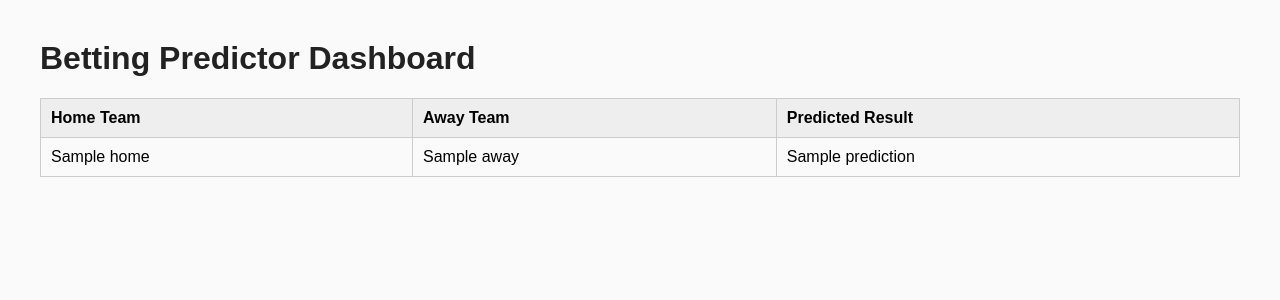
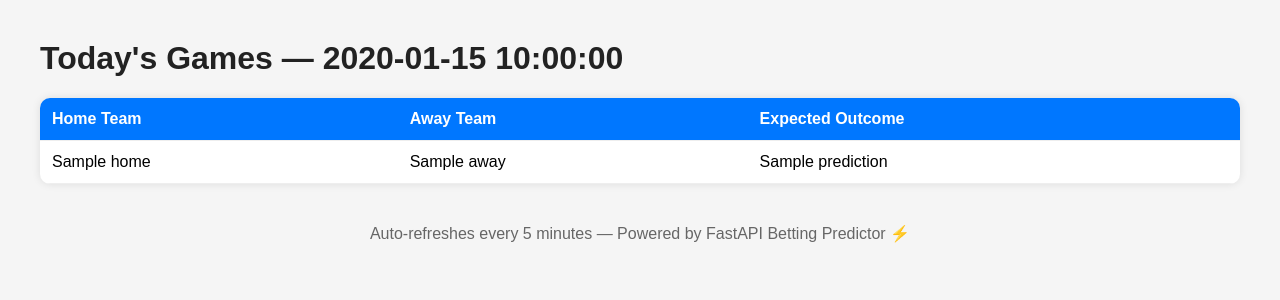
Before and after one commit to timdex-sys/fastapi-betting-predictor, a FastAPI app: template templates/dashboard.html in a window 1280 px wide. Shown: the top 300 px of the page. Run offline with FastAPI, Linux system fonts and the light colour scheme; the template is opened without the code that fills it: most values are stand-ins (such as "Sample title", 1, 10 or a date in 2020).

Commit message:
Add dashboard auto-refresh and today’s games display

```diff
--- a/main.py
+++ b/main.py
@@ -1,29 +1,30 @@
 from fastapi import FastAPI, Request
-from fastapi.responses import HTMLResponse
 from fastapi.templating import Jinja2Templates
+from fastapi.staticfiles import StaticFiles
+from datetime import date
 
-# Initialize app
-app = FastAPI(title="Betting Predictor Dashboard")
+app = FastAPI()
 
-# Tell FastAPI where the templates are
-templates = Jinja2Templates(directory="templates")
+# Setup templates folder
+templates = Jinja2Templates(directory="dashboard/templates")
 
-# Example: mock data (later this will come from your predictor)
-today_matches = [
-    {"home": "Aston Villa", "away": "Maccabi Tel Aviv", "prediction": "Aston Villa Win"},
-    {"home": "Bologna", "away": "Brann", "prediction": "Bologna Win"},
-    {"home": "Sturm Graz", "away": "Nottingham", "prediction": "Nottingham Win"},
-]
+# Optional: if you have static files (CSS, JS)
+app.mount("/static", StaticFiles(directory="dashboard/static"), name="static")
 
-# Route for the dashboard page
-@app.get("/", response_class=HTMLResponse)
+# Example mock predictions (replace later with real database data)
+def get_today_predictions():
+    return [
+        {"home": "Arsenal", "away": "Chelsea", "prediction": "Arsenal Win"},
+        {"home": "Real Madrid", "away": "Barcelona", "prediction": "Draw"},
+        {"home": "Man City", "away": "Liverpool", "prediction": "Man City Win"},
+        {"home": "PSG", "away": "Monaco", "prediction": "PSG Win"},
+    ]
+
+@app.get("/")
 def home(request: Request):
+    today = date.today().strftime("%Y-%m-%d")
+    games = get_today_predictions()
     return templates.TemplateResponse(
-        "dashboard.html",
-        {"request": request, "matches": today_matches}
+        "index.html",
+        {"request": request, "today": today, "matches": games}
     )
-
-# Optional API endpoint if you need JSON data
-@app.get("/api/matches")
-def get_matches():
-    return {"matches": today_matches}
--- a/templates/dashboard.html
+++ b/templates/dashboard.html
@@ -1,32 +1,70 @@
 <!DOCTYPE html>
 <html lang="en">
 <head>
-  <meta charset="UTF-8" />
-  <meta name="viewport" content="width=device-width, initial-scale=1.0" />
+    <meta charset="UTF-8">
+    <meta name="viewport" content="width=device-width, initial-scale=1.0">
     <title>Betting Predictor Dashboard</title>
+    <meta http-equiv="refresh" content="300"> <!-- Auto-refresh every 5 min -->
     <style>
-    body { font-family: Arial, sans-serif; background: #fafafa; margin: 40px; }
-    h1 { color: #222; }
-    table { border-collapse: collapse; width: 100%; }
-    th, td { border: 1px solid #ccc; padding: 10px; text-align: left; }
-    th { background: #eee; }
+        body {
+            font-family: Arial, sans-serif;
+            margin: 40px;
+            background: #f5f5f5;
+        }
+        h1 {
+            color: #222;
+        }
+        table {
+            border-collapse: collapse;
+            width: 100%;
+            background: #fff;
+            border-radius: 10px;
+            box-shadow: 0 0 8px rgba(0,0,0,0.1);
+            overflow: hidden;
+        }
+        th, td {
+            border-bottom: 1px solid #eee;
+            text-align: left;
+            padding: 12px;
+        }
+        th {
+            background: #0077ff;
+            color: white;
+        }
+        tr:hover {
+            background-color: #f0f8ff;
+        }
+        footer {
+            margin-top: 40px;
+            text-align: center;
+            color: #666;
+        }
     </style>
 </head>
 <body>
-  <h1>Betting Predictor Dashboard</h1>
+    <h1>Today's Games — {{ today }}</h1>
+
     <table>
+        <thead>
             <tr>
                 <th>Home Team</th>
                 <th>Away Team</th>
-      <th>Predicted Result</th>
+                <th>Expected Outcome</th>
             </tr>
-    {% for match in matches %}
+        </thead>
+        <tbody>
+            {% for game in matches %}
             <tr>
-      <td>{{ match.home }}</td>
-      <td>{{ match.away }}</td>
-      <td>{{ match.prediction }}</td>
+                <td>{{ game.home }}</td>
+                <td>{{ game.away }}</td>
+                <td>{{ game.prediction }}</td>
             </tr>
             {% endfor %}
+        </tbody>
     </table>
+
+    <footer>
+        <p>Auto-refreshes every 5 minutes — Powered by FastAPI Betting Predictor ⚡</p>
+    </footer>
 </body>
 </html>
```
Lines whose indentation alone changed are shown as unchanged.
